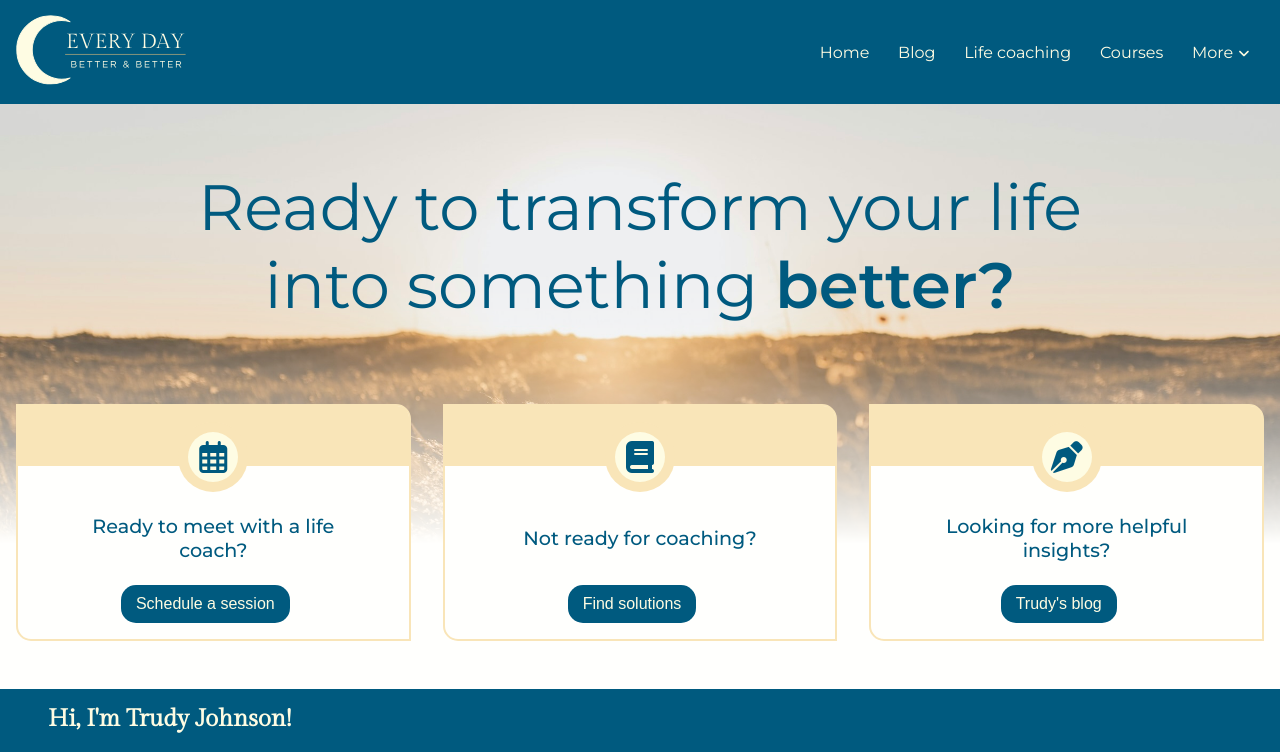
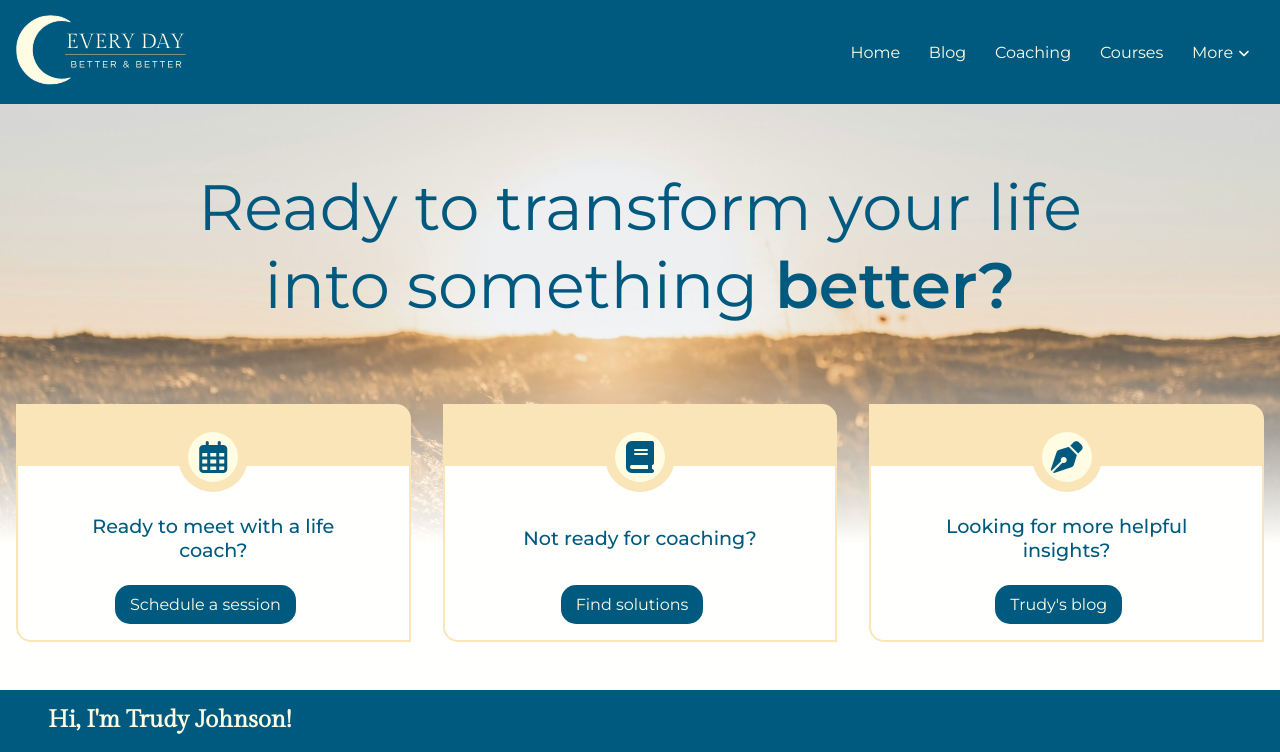
Before and after one commit to emmaohn/everydaybetterandbetter, a Next.js app: page / in a window 1280 px wide. Shown: the top 752 px of the page. Built offline with nearby package versions, Linux system fonts and the light colour scheme.

Commit message:
added accuity scheduling link, fixed cta buttons, started session card component

```diff
--- a/src/app/lifecoaching/page.js
+++ b/src/app/coaching/page.js
@@ -1,4 +1,4 @@
-export default function LifeCoaching() {
+export default function Coaching() {
   return (
     <div>
       <h2 className="coming-soon">Coaching session scheduler coming soon!</h2>
--- a/src/app/globals.scss
+++ b/src/app/globals.scss
@@ -297,7 +297,6 @@ header {
     border-radius: 100%;
   }
   &-dark-circle {
-    // background-color: var(--gold-100);
     background-color: var(--gold-100);
     @include hw(70px);
     margin-left: 15px;
@@ -327,13 +326,14 @@ header {
   }
   .btn {
     margin-right: 1em;
+    text-align: center;
 
     // large styles
     @include desktop-break {
       margin-bottom: 1em;
     }
   }
-  // end component styles
+  // end cta component styles
 
   // grid alignment other styles
   &-parent-grid {
--- a/src/app/page.js
+++ b/src/app/page.js
@@ -27,6 +27,7 @@ export default function Home() {
             iconCode="fa-regular fa-calendar-days"
             title="Ready to meet with a life coach?"
             button="Schedule a session"
+            link="https://everydaybetterandbetter.as.me/"
           />
           <CallToAction
             iconCode="fa-solid fa-book"
--- a/src/components/CallToAction.jsx
+++ b/src/components/CallToAction.jsx
@@ -1,5 +1,5 @@
 
-export default function CallToAction({ iconCode, title, button }) {
+export default function CallToAction({ iconCode, title, button, link }) {
   return (
     <div className="cta">
       <div className="cta-div1">
@@ -10,7 +10,7 @@ export default function CallToAction({ iconCode, title, button }) {
         </div>
       </div>
       <h2>{title}</h2>
-      <button className="btn btn-navy">{button}</button>
+      <a className="btn btn-navy" href={link}>{button}</a>
     </div>
   )
 };
--- a/src/components/Header.jsx
+++ b/src/components/Header.jsx
@@ -38,13 +38,13 @@ export default function Header() {
         <ul className="links-mobile" id="links-mobile">
           <Link href="../"><li>Home</li></Link>
           <Link href="../blogspot"><li>Blog</li></Link>
-          <Link href="../lifecoaching"><li>Life coaching</li></Link>
+          <Link href="../coaching"><li>Coaching</li></Link>
           <Link href="../courses"><li>Courses</li></Link>
         </ul>
         <ul className="links-desktop">
           <Link href="../"><li>Home</li></Link>
           <Link href="../blogspot"><li>Blog</li></Link>
-          <Link href="../lifecoaching"><li>Life coaching</li></Link>
+          <Link href="../coaching"><li>Coaching</li></Link>
           <Link href="../courses"><li>Courses</li></Link>
           <a id="dropdown-link" href="../more">
             <li className="dropdown">
```
Also changed, not shown: src/components/SessionCard.jsx (added, +10 -0 lines), 1 other file (tests, documents, lock files or other folders).
